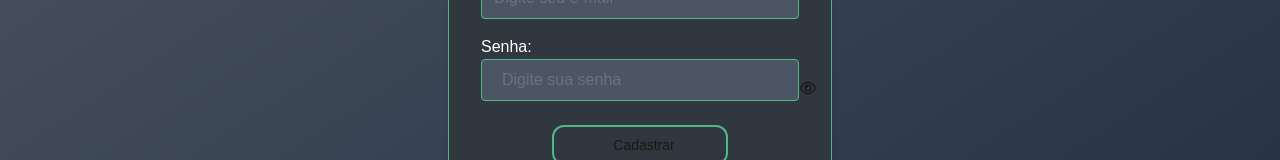
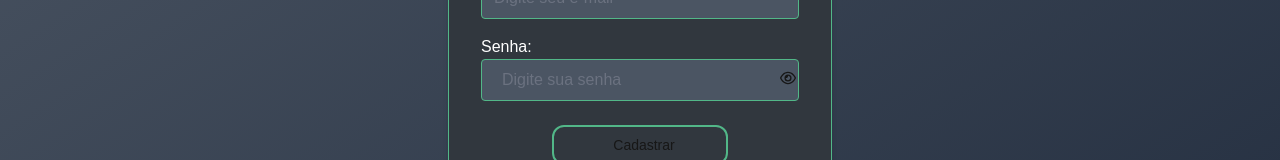
Before and after one commit to SamuelMuleu/popcorn, a Next.js app: page /register in a window 1280 px wide. Shown: the part 286-446 px from the top of the page. Built offline with nearby package versions, Linux system fonts and the light colour scheme; no server answers.

Commit message:
adjust RegEye

```diff
--- a/src/app/register/page.tsx
+++ b/src/app/register/page.tsx
@@ -139,9 +139,9 @@ const Register = () => {
               onClick={tooglePassWordVisibility}
             >
               {showPassword ? (
-                <FaRegEyeSlash className="mt-5" />
+                <FaRegEyeSlash className=" md:mt-0 lg:-ml-5 " />
               ) : (
-                <FaRegEye className="mt-5" />
+                <FaRegEye className=" md:mt-0 lg:-ml-5" />
               )}
             </button>
           </div>
```
